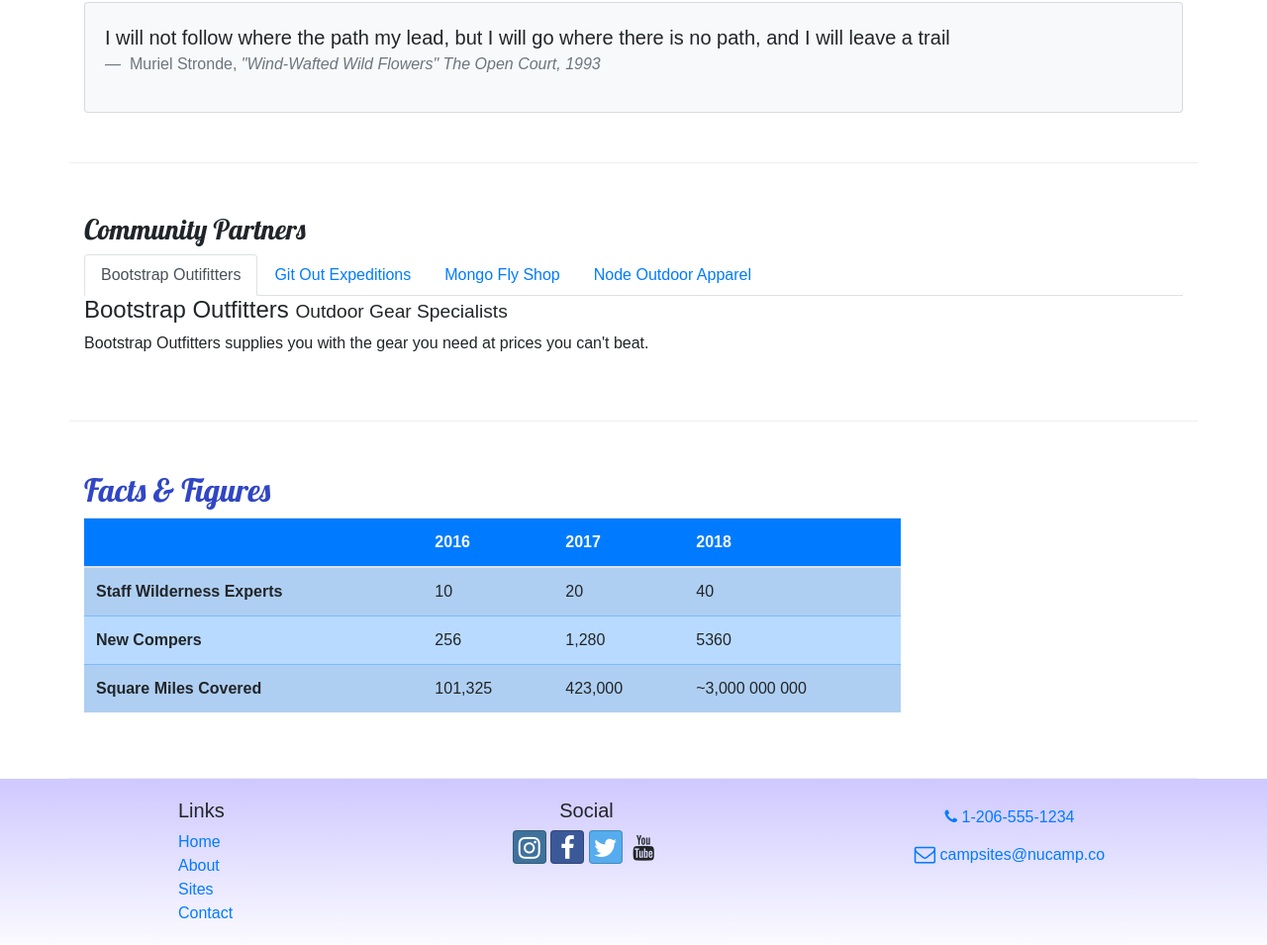
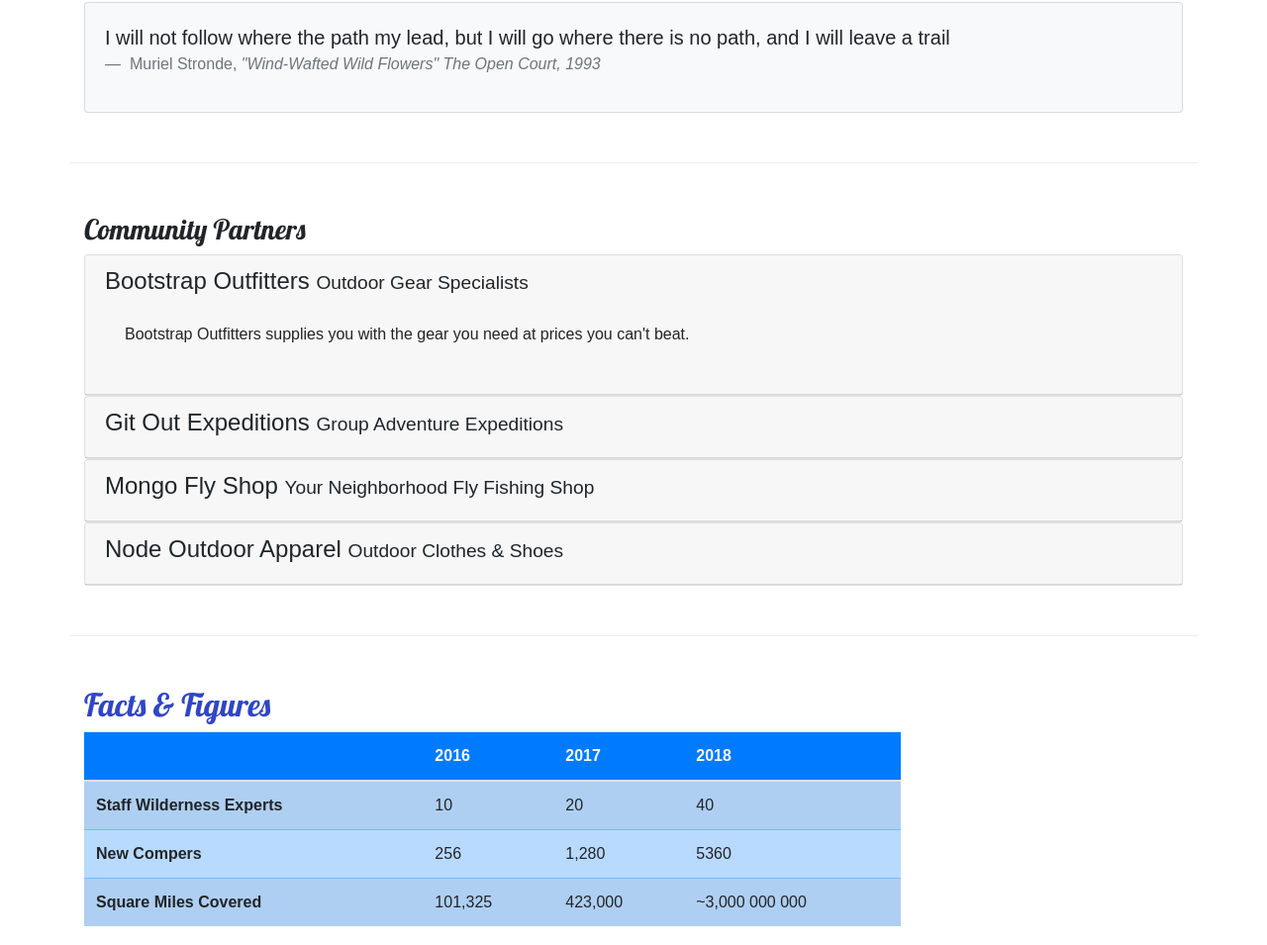
Before and after one commit to martinezphilip1212/nucampsite, a website: page aboutus.html in a window 1280 px wide. Shown: the part 664-1619 px from the top of the page at 99% size. Drawn offline with nearby package versions, Linux system fonts and the light colour scheme.

Commit message:
Accordion

```diff
--- a/aboutus.html
+++ b/aboutus.html
@@ -108,7 +108,8 @@
             </div>
          </div>
 
-         <div class="row row-content">
+         <!-- Tabs -->
+         <!-- <div class="row row-content">
             <div class="col">
                <h3>Community Partners</h3>
                <ul class="nav nav-tabs">
@@ -144,6 +145,75 @@
                      <p class="d-none d-sm-block">
                         From polar fleeces to swimsuits, hiking boots to waders, a visit to Node will be sure to get you covered.
                      </p>
+                  </div>
+               </div>
+            </div>
+         </div> -->
+
+         <!-- Accordion -->
+         <div class="row row-content">
+            <div class="col">
+               <h3>Community Partners</h3>
+
+               <div id="accordion">
+                  <div class="card">
+                     <div role="tab" class="card-header">
+                        <h4>
+                           <a data-toggle="collapse" data-target="#bootstrap">Bootstrap Outfitters <small>Outdoor Gear Specialists</small></a>
+                        </h4>
+                        <div class="collapse show" id="bootstrap" data-parent="#accordion">
+                           <div class="card-body">
+                              <p class="d-none d-sm-block">Bootstrap Outfitters supplies you with the gear you need at prices you can't beat.</p>
+                           </div>
+                        </div>
+                     </div>
+                  </div>
+
+                  <div class="card">
+                     <div role="tab" class="card-header">
+                        <h4>
+                           <a class="collapsed" data-toggle="collapse" data-target="#git"
+                              >Git Out Expeditions <small>Group Adventure Expeditions</small></a
+                           >
+                        </h4>
+                        <div class="collapse" id="git" data-parent="#accordion">
+                           <div class="card-body">
+                              <p class="d-none d-sm-block">Join Git Out Expeditions to explore new horizons with a group of other adventurers!</p>
+                           </div>
+                        </div>
+                     </div>
+                  </div>
+
+                  <div class="card">
+                     <div role="tab" class="card-header">
+                        <h4>
+                           <a class="collapsed" data-toggle="collapse" data-target="#mongo"
+                              >Mongo Fly Shop <small>Your Neighborhood Fly Fishing Shop</small></a
+                           >
+                        </h4>
+                        <div class="collapse" id="mongo" data-parent="#accordion">
+                           <div class="card-body">
+                              <p class="d-none d-sm-block">Need a new fishing pole, a tacklebox, or flies of all kinds? Stop by Mongo Fly Shop.</p>
+                           </div>
+                        </div>
+                     </div>
+                  </div>
+
+                  <div class="card">
+                     <div role="tab" class="card-header">
+                        <h4>
+                           <a class="collapsed" data-toggle="collapse" data-target="#node"
+                              >Node Outdoor Apparel <small>Outdoor Clothes & Shoes</small></a
+                           >
+                        </h4>
+                        <div class="collapse" id="node" data-parent="#accordion">
+                           <div class="card-body">
+                              <p class="d-none d-sm-block">
+                                 From polar fleeces to swimsuits, hiking boots to waders, a visit to Node will be sure to get you covered.
+                              </p>
+                           </div>
+                        </div>
+                     </div>
                   </div>
                </div>
             </div>
--- a/css/styles.css
+++ b/css/styles.css
@@ -37,3 +37,15 @@
 .navbar {
    background-color: #901cad;
 }
+
+/* .tab-content {
+   border: 1px solid #ddd;
+   border-top: none;
+   padding: 10px;
+} */
+
+a,
+a:hover {
+   color: inherit;
+   text-decoration: none;
+}
```
